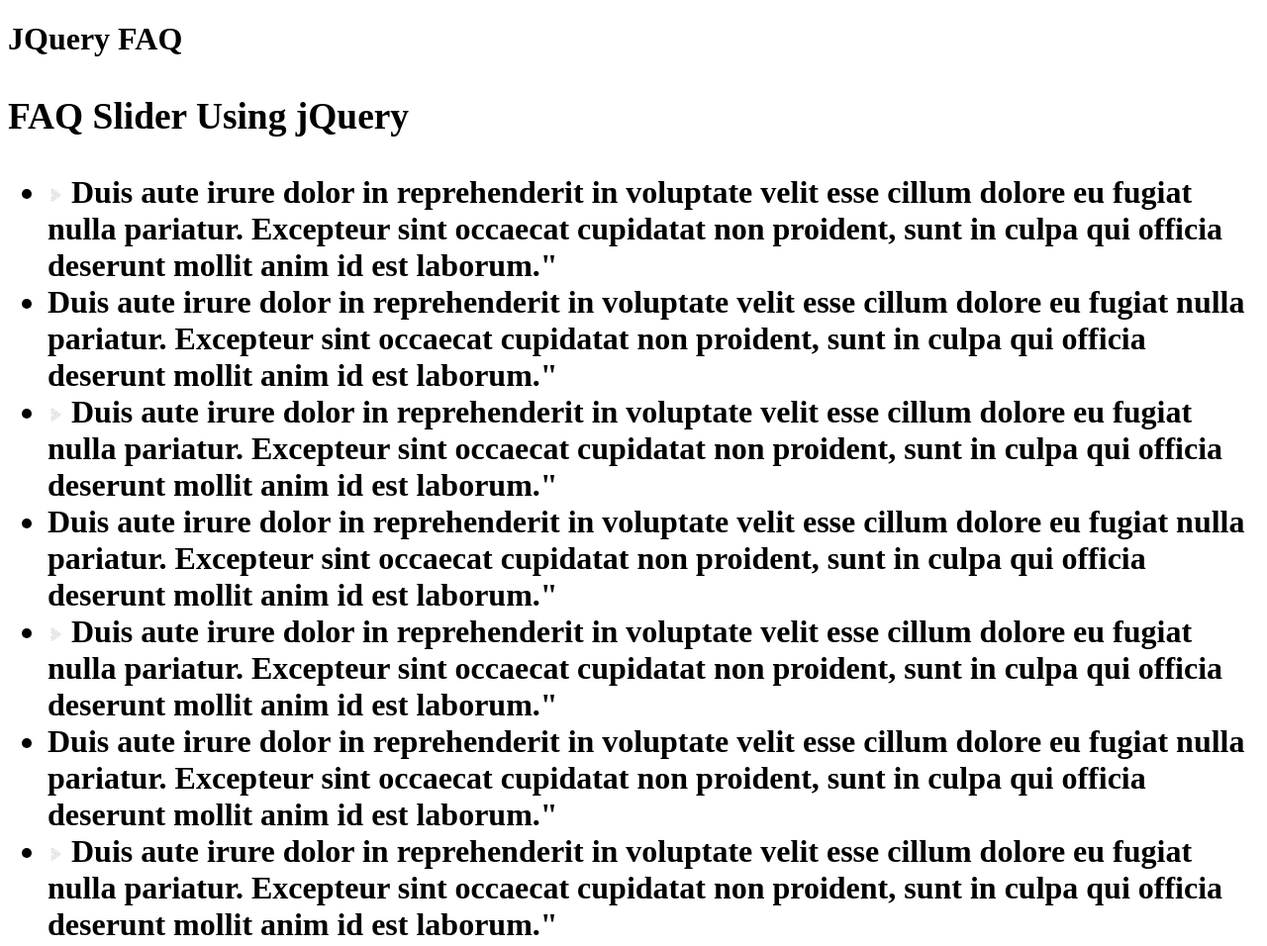
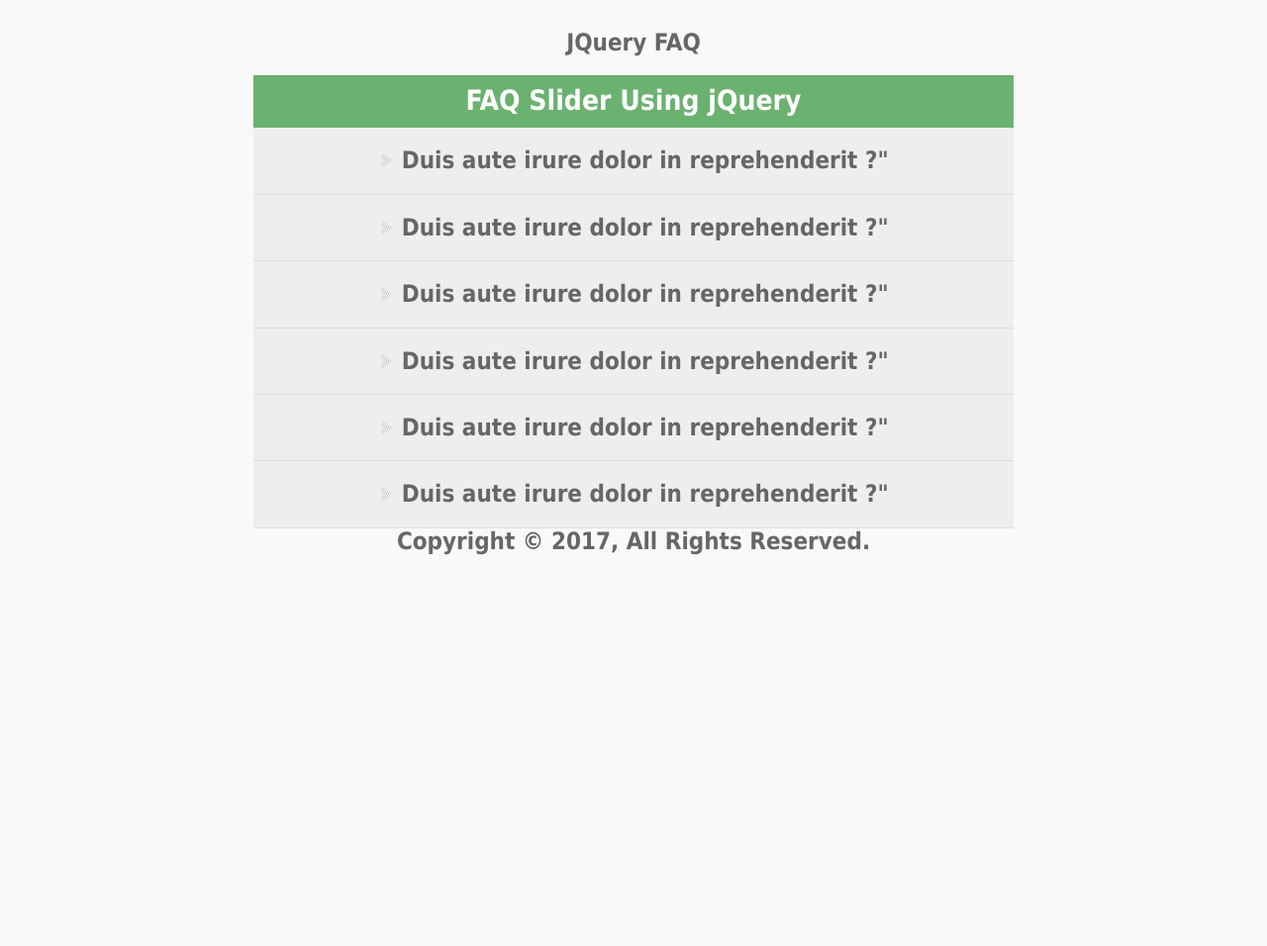
Before and after one commit to sandrewjohn86/Accordian-Slider, a plain HTML site: page index.html in a window 1280 px wide. Shown: the top 956 px of the page at 99% size. After the commit the page ends 800 px from the top, so only its background shows below. Drawn offline with nearby package versions, Linux system fonts and the light colour scheme.

Commit message:
Add CSS styling

```diff
--- a/css/style.css
+++ b/css/style.css
@@ -0,0 +1,58 @@
+*{
+	margin:0;
+	padding:0;
+}
+
+body{
+	font-family:'Tahoma', sans-serif;
+	color:#666;
+	font-size: 12px;
+	background: #f9f9f9;
+	line-height: 2.2em;
+}
+
+ul,li{
+	list-style: none;
+}
+
+#container{
+	width:60%;
+	margin: 30px auto;
+	overflow:auto;
+}
+
+h1{
+	text-align: center;
+	margin-bottom: 20px;
+}
+
+.title{
+	height: 40px;
+	background: #6bb170;
+	color:#fff;
+	text-align: center;
+	padding-top: 13px;
+}
+
+.faq li{
+	padding:20px;
+}
+
+.faq li.q{
+	background: #eee;
+	font-weight: bold;
+	font-size: 100%;
+	border-bottom: 1px #ddd solid;
+	cursor: pointer;
+}
+
+.faq li.a{
+	background: #ddd;
+	display: none;
+}
+
+@media(max-width:800px){
+	#container{
+		width:90%
+	}
+}
--- a/index.html
+++ b/index.html
@@ -14,23 +14,23 @@
 			<div class="title"><h3>FAQ Slider Using jQuery</h3></div>
 
 			<ul class="faq">
-				<li class="q"><img src="img/arrow.png"> Duis aute irure dolor in reprehenderit in voluptate velit esse cillum dolore eu fugiat nulla pariatur. Excepteur sint occaecat cupidatat non proident, sunt in culpa qui officia deserunt mollit anim id est laborum." </li>
-				<li class="a"> Duis aute irure dolor in reprehenderit in voluptate velit esse cillum dolore eu fugiat nulla pariatur. Excepteur sint occaecat cupidatat non proident, sunt in culpa qui officia deserunt mollit anim id est laborum." </li>
+				<li class="q"><img src="img/arrow.png"> Duis aute irure dolor in reprehenderit ?" </li>
+				<li class="a"> Duis aute irure dolor in reprehenderit in voluptate velit esse cillum dolore eu fugiat nulla pariatur. </li>
 
-				<li class="q"><img src="img/arrow.png"> Duis aute irure dolor in reprehenderit in voluptate velit esse cillum dolore eu fugiat nulla pariatur. Excepteur sint occaecat cupidatat non proident, sunt in culpa qui officia deserunt mollit anim id est laborum." </li>
-				<li class="a"> Duis aute irure dolor in reprehenderit in voluptate velit esse cillum dolore eu fugiat nulla pariatur. Excepteur sint occaecat cupidatat non proident, sunt in culpa qui officia deserunt mollit anim id est laborum." </li>
+				<li class="q"><img src="img/arrow.png"> Duis aute irure dolor in reprehenderit ?" </li>
+				<li class="a"> Duis aute irure dolor in reprehenderit in voluptate velit esse cillum dolore eu fugiat nulla pariatur. </li>
 
-				<li class="q"><img src="img/arrow.png"> Duis aute irure dolor in reprehenderit in voluptate velit esse cillum dolore eu fugiat nulla pariatur. Excepteur sint occaecat cupidatat non proident, sunt in culpa qui officia deserunt mollit anim id est laborum." </li>
-				<li class="a"> Duis aute irure dolor in reprehenderit in voluptate velit esse cillum dolore eu fugiat nulla pariatur. Excepteur sint occaecat cupidatat non proident, sunt in culpa qui officia deserunt mollit anim id est laborum." </li>
+				<li class="q"><img src="img/arrow.png"> Duis aute irure dolor in reprehenderit ?" </li>
+				<li class="a"> Duis aute irure dolor in reprehenderit in voluptate velit esse cillum dolore eu fugiat nulla pariatur. </li>
 
-				<li class="q"><img src="img/arrow.png"> Duis aute irure dolor in reprehenderit in voluptate velit esse cillum dolore eu fugiat nulla pariatur. Excepteur sint occaecat cupidatat non proident, sunt in culpa qui officia deserunt mollit anim id est laborum." </li>
-				<li class="a"> Duis aute irure dolor in reprehenderit in voluptate velit esse cillum dolore eu fugiat nulla pariatur. Excepteur sint occaecat cupidatat non proident, sunt in culpa qui officia deserunt mollit anim id est laborum." </li>
+				<li class="q"><img src="img/arrow.png"> Duis aute irure dolor in reprehenderit ?" </li>
+				<li class="a"> Duis aute irure dolor in reprehenderit in voluptate velit esse cillum dolore eu fugiat nulla pariatur. </li>
 
-				<li class="q"><img src="img/arrow.png"> Duis aute irure dolor in reprehenderit in voluptate velit esse cillum dolore eu fugiat nulla pariatur. Excepteur sint occaecat cupidatat non proident, sunt in culpa qui officia deserunt mollit anim id est laborum." </li>
-				<li class="a"> Duis aute irure dolor in reprehenderit in voluptate velit esse cillum dolore eu fugiat nulla pariatur. Excepteur sint occaecat cupidatat non proident, sunt in culpa qui officia deserunt mollit anim id est laborum." </li>
+				<li class="q"><img src="img/arrow.png"> Duis aute irure dolor in reprehenderit ?" </li>
+				<li class="a"> Duis aute irure dolor in reprehenderit in voluptate velit esse cillum dolore eu fugiat nulla pariatur. </li>
 
-				<li class="q"><img src="img/arrow.png"> Duis aute irure dolor in reprehenderit in voluptate velit esse cillum dolore eu fugiat nulla pariatur. Excepteur sint occaecat cupidatat non proident, sunt in culpa qui officia deserunt mollit anim id est laborum." </li>
-				<li class="a"> Duis aute irure dolor in reprehenderit in voluptate velit esse cillum dolore eu fugiat nulla pariatur. Excepteur sint occaecat cupidatat non proident, sunt in culpa qui officia deserunt mollit anim id est laborum." </li>
+				<li class="q"><img src="img/arrow.png"> Duis aute irure dolor in reprehenderit ?" </li>
+				<li class="a"> Duis aute irure dolor in reprehenderit in voluptate velit esse cillum dolore eu fugiat nulla pariatur. </li>
 			</ul>
 
 			<footer>
```
